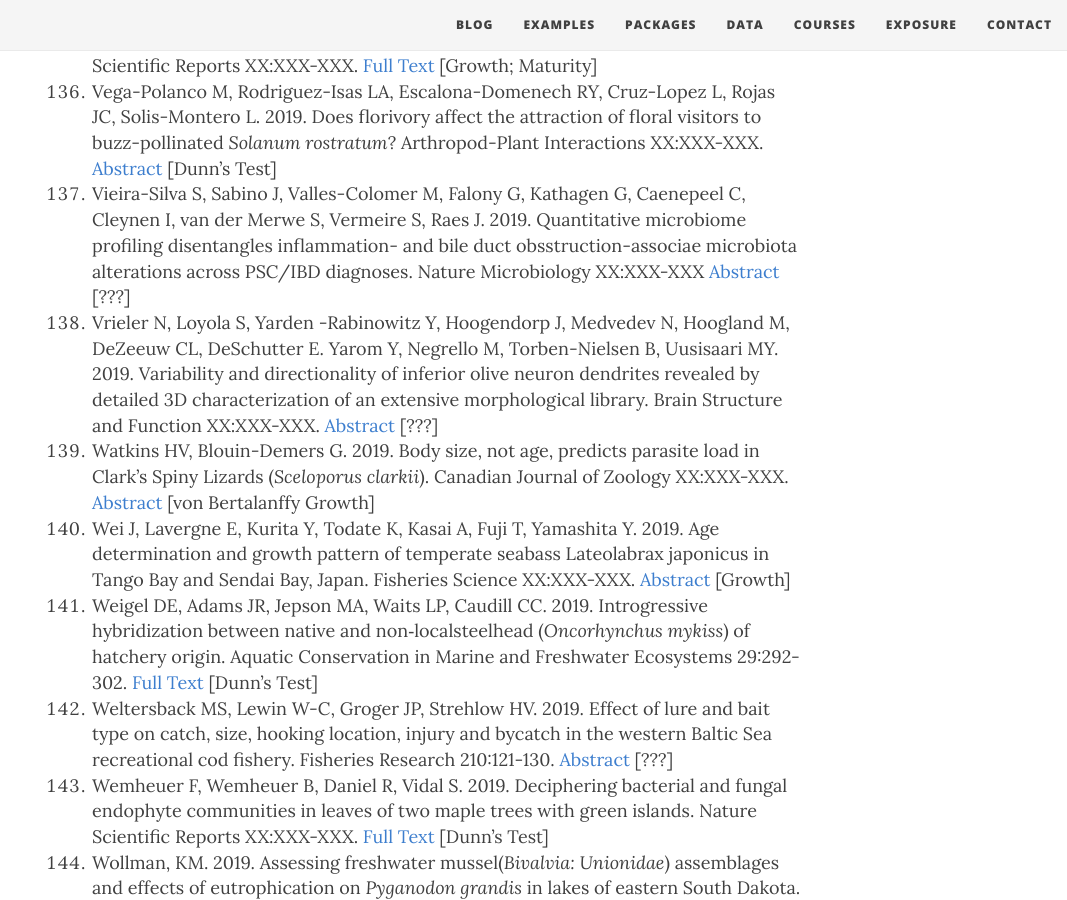
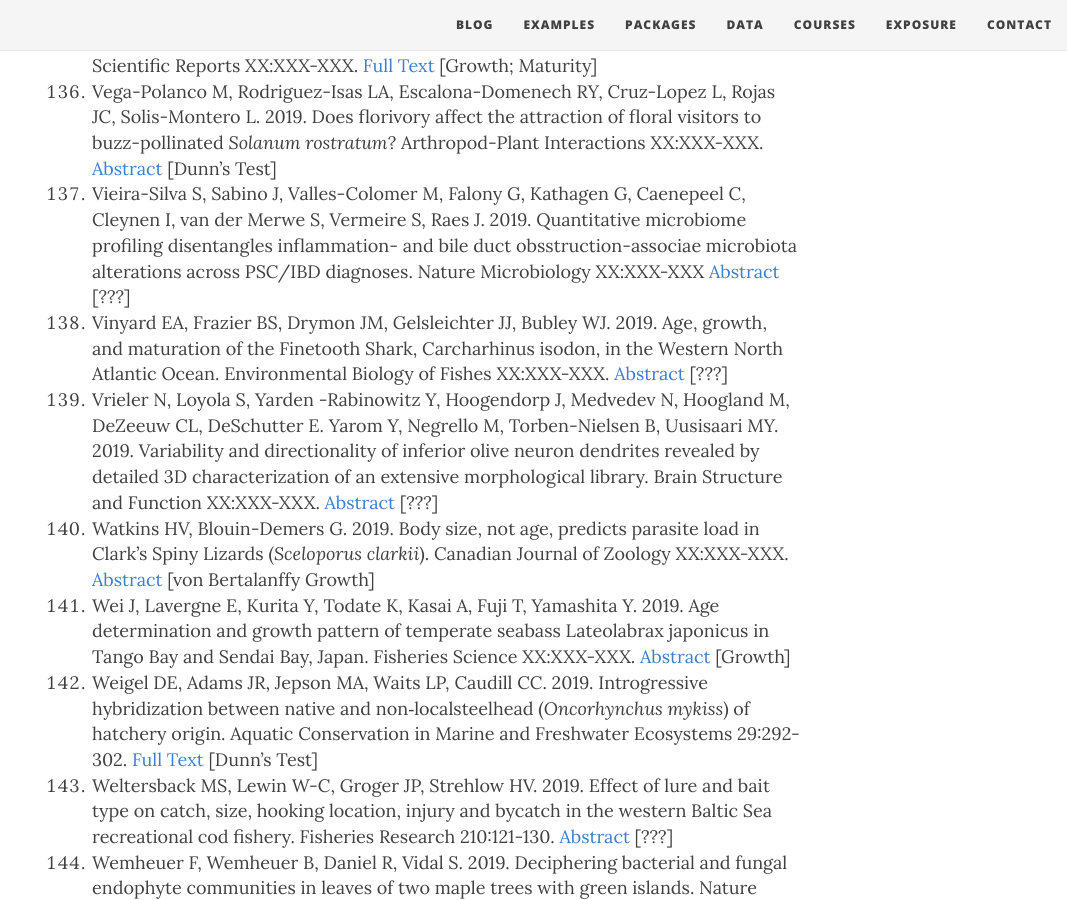
Before and after one commit to droglenc/fishR, a Jekyll site: the page built from exposure/exposure-citations19.md, in a window 1280 px wide and 900 px high, scrolled down 12297 px. Shown: the whole window, without its empty margins (213-1280 px from the left). Built offline with Jekyll 4.4.1, drawn with Linux system fonts in a browser that asks for light colours; nearby versions of some CDN libraries; some of the changed lines change nothing that is shown.

Commit message:
Update exposure-citations19.md

```diff
--- a/exposure/exposure-citations19.md
+++ b/exposure/exposure-citations19.md
@@ -5,7 +5,7 @@ subtitle: fishR and FSA is Being Used!!
 css: "/css/exposure-citation.css"
 ---
 
-The [**IFAR** book](http://derekogle.com/IFAR/), **fishR** website, or the **FSA** package were cited in the following <span id="contact-div">145</span> publications.
+The [**IFAR** book](http://derekogle.com/IFAR/), **fishR** website, or the **FSA** package were cited in the following <span id="contact-div">146</span> publications.
 
 1. Achilleos K, Smith AM, Gordon DP. 2019. The articulated bryozoan genus *Cellaria* in the southern Zealandian Region: distribution and associated fauna. Marine Biodiversiety XX:XXX-XXX. [Abstract](https://link.springer.com/article/10.1007/s12526-019-01009-y) [???]
 1. Albert LT, Junge C, Myrlund MK. 2019. Young mums are rebuilding the Spurdog stock (*Squalus acanthias* L.) in Norwegian waters. ICES Journal of Marine Science XX:XXX-XXX. [Abstract](https://academic.oup.com/icesjms/advance-article-abstract/doi/10.1093/icesjms/fsz156/5543885) [???]
@@ -145,6 +145,7 @@ amphibian conservation. Aquatic Conservation: Marine and Freshwater Ecosystems X
 1. van Aswegen M, Christiansen F, Symons J, Mann J, Nicholson K, Sprogis K, Bejder L. 2019. Morphological differences between coastal bottlenose dolphin (*Tursiops aduncus*) populations identified using non-invasive stereo-laser photogrammetry. Scientific Reports XX:XXX-XXX. [Full Text](https://www.nature.com/articles/s41598-019-48419-3) [Growth; Maturity]
 1. Vega-Polanco M, Rodriguez-Isas LA, Escalona-Domenech RY, Cruz-Lopez L, Rojas JC, Solis-Montero L. 2019. Does florivory affect the attraction of floral visitors to buzz-pollinated *Solanum rostratum*? Arthropod-Plant Interactions XX:XXX-XXX. [Abstract](https://link.springer.com/article/10.1007/s11829-019-09723-x) [Dunn's Test]
 1. Vieira-Silva S, Sabino J, Valles-Colomer M, Falony G, Kathagen G, Caenepeel C, Cleynen I, van der Merwe S, Vermeire S, Raes J. 2019. Quantitative microbiome profiling disentangles inflammation- and bile duct obsstruction-associae microbiota alterations across PSC/IBD diagnoses. Nature Microbiology XX:XXX-XXX [Abstract](https://www.nature.com/articles/s41564-019-0483-9) [???]
+1. Vinyard EA, Frazier BS, Drymon JM, Gelsleichter JJ, Bubley WJ. 2019. Age, growth, and maturation of the Finetooth Shark, Carcharhinus isodon, in the Western North Atlantic Ocean. Environmental Biology of Fishes XX:XXX-XXX. [Abstract](https://link.springer.com/article/10.1007/s10641-019-00929-9) [???]
 1. Vrieler N, Loyola S, Yarden -Rabinowitz Y, Hoogendorp J, Medvedev N, Hoogland M, DeZeeuw CL, DeSchutter E. Yarom Y, Negrello M, Torben-Nielsen B, Uusisaari MY. 2019. Variability and directionality of inferior olive neuron dendrites revealed by detailed 3D characterization of an extensive morphological library. Brain Structure and Function XX:XXX-XXX. [Abstract](https://link.springer.com/article/10.1007/s00429-019-01859-z) [???]
 1. Watkins HV, Blouin-Demers G. 2019. Body size, not age, predicts parasite load in Clark's Spiny Lizards (*Sceloporus clarkii*). Canadian Journal of Zoology XX:XXX-XXX. [Abstract](http://www.nrcresearchpress.com/doi/abs/10.1139/cjz-2017-0328) [von Bertalanffy Growth]
 1. Wei J, Lavergne E, Kurita Y, Todate K, Kasai A, Fuji T, Yamashita Y. 2019. Age determination and growth pattern of temperate seabass Lateolabrax japonicus in Tango Bay and Sendai Bay, Japan. Fisheries Science XX:XXX-XXX. [Abstract](https://www.researchgate.net/publication/328999471_Age_determination_and_growth_pattern_of_temperate_seabass_Lateolabrax_japonicus_in_Tango_Bay_and_Sendai_Bay_Japan) [Growth]
```
